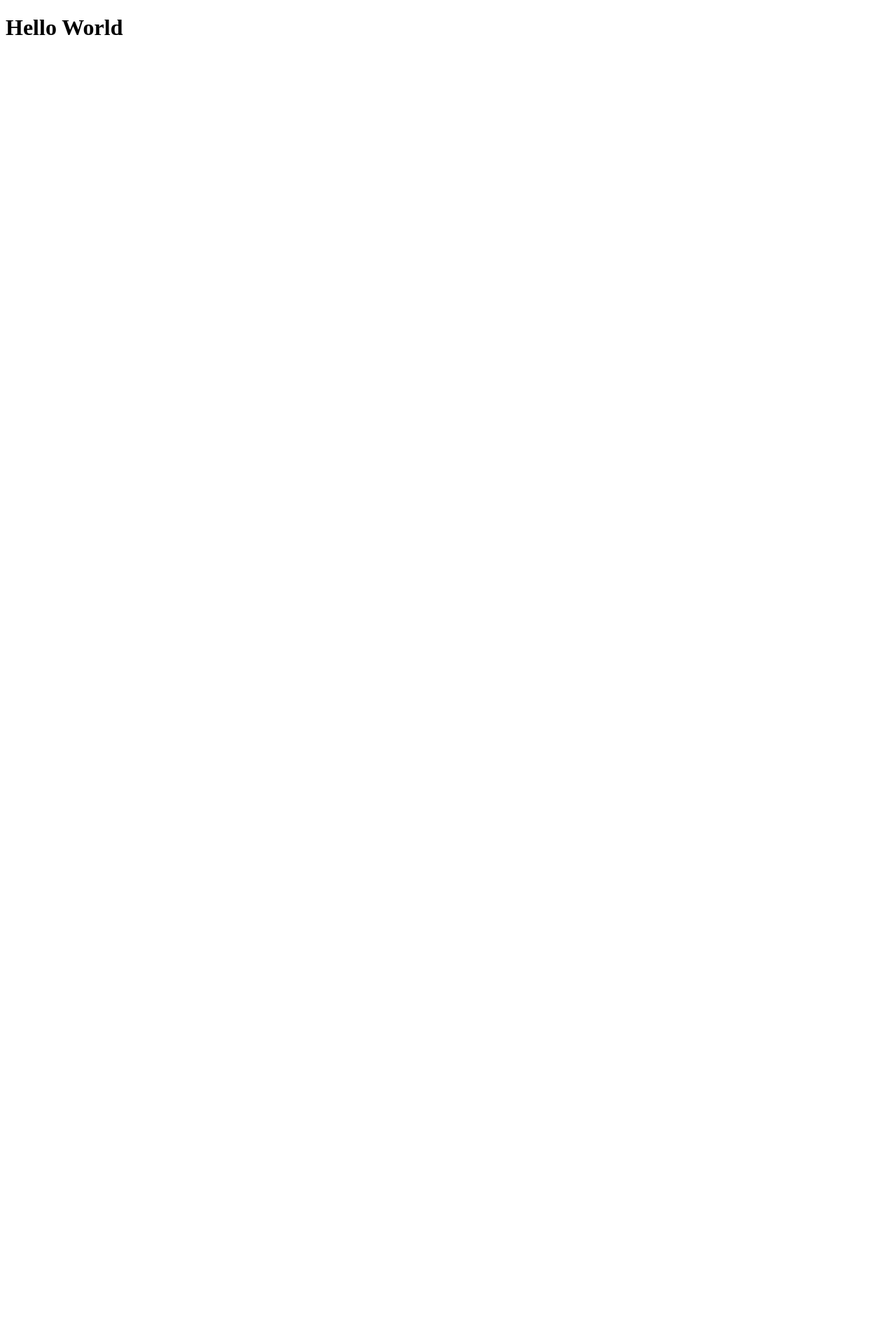
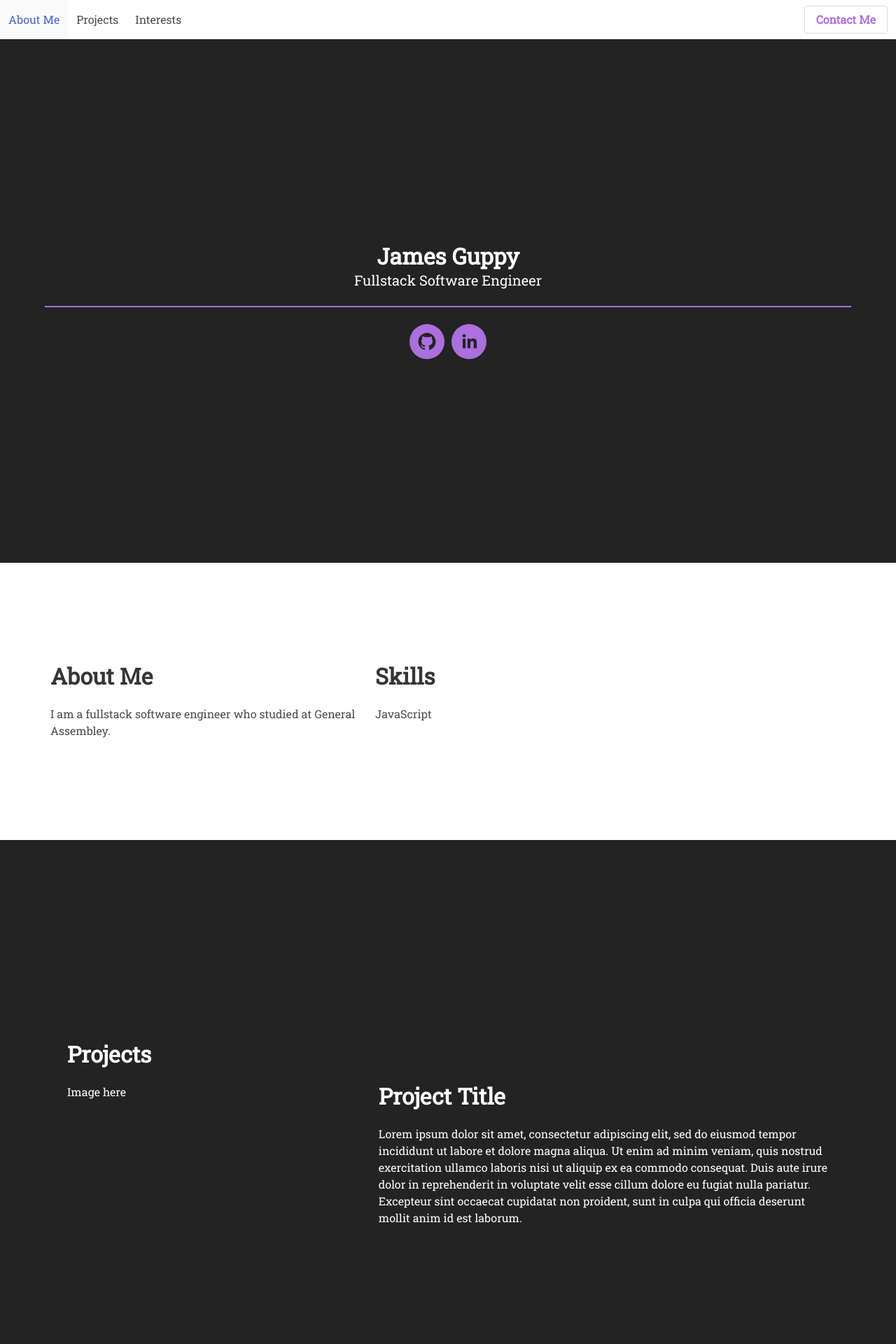
Before and after one commit to jguppy92/portfolio, a React (Create React App) app: page / in a window 1280 px wide. Shown: the top 1920 px of the page at 70% size. Before the commit the page ends 800 px from the top, so only its background shows below. Built offline with nearby package versions, Linux system fonts and the light colour scheme.

Commit message:
initial commit

```diff
--- a/package.json
+++ b/package.json
@@ -3,11 +3,13 @@
   "version": "0.1.0",
   "private": true,
   "dependencies": {
+    "bulma": "^0.9.3",
     "eslint-plugin-jsx-a11y": "^6.4.1",
     "eslint-plugin-react-hooks": "^4.2.0",
     "react": "^17.0.2",
     "react-dom": "^17.0.2",
     "react-scripts": "4.0.3",
+    "react-social-icons": "^5.6.1",
     "sass": "^1.42.1"
   },
   "scripts": {
--- a/public/index.html
+++ b/public/index.html
@@ -3,6 +3,9 @@
   <head>
     <meta charset="utf-8" />
     <link rel="icon" href="%PUBLIC_URL%/favicon.ico" />
+    <link rel="preconnect" href="https://fonts.googleapis.com">
+<link rel="preconnect" href="https://fonts.gstatic.com" crossorigin>
+<link href="https://fonts.googleapis.com/css2?family=Roboto+Slab:wght@100;400&display=swap" rel="stylesheet">
     <meta name="viewport" content="width=device-width, initial-scale=1" />
     <title>GA-LDN React Template</title>
   </head>
--- a/src/App.js
+++ b/src/App.js
@@ -1,5 +1,115 @@
+import React from 'react'
+import { SocialIcon } from 'react-social-icons'
+
 function App() {
-  return <h1>Hello World</h1>
+  return (
+    <>
+      <nav className="navbar" role="navigation" aria-label="main navigation">
+        <div className="navbar-brand">
+        </div>
+        <div className="navbar-menu">
+          <div className="navbar-start">
+            <a className="navbar-item" href="#about">
+              <p>About Me</p>
+            </a>
+            <a className="navbar-item" href="#projects">
+              <p>Projects</p>
+            </a>
+            <a className="navbar-item" href="#interests">
+              <p>Interests</p>
+            </a>
+          </div>
+        </div>
+        <div className="navbar-end">
+          <div className="navbar-item">
+            <div className="buttons">
+              <a className="button purple is-inverted">
+                <strong>Contact Me</strong>
+              </a>
+            </div>
+          </div>
+        </div>
+      </nav>
+      <section className="hero dark is-fullheight-with-navbar">
+        <div className="hero-body">
+          <div className="container has-text-centered">
+            <p className="title">
+              James Guppy
+            </p>
+            <p className="subtitle">
+              Fullstack Software Engineer
+            </p>
+            <hr></hr>
+            <SocialIcon
+              url="https://github.com/jguppy92" bgColor="#ac6fde" className="social-icon"
+            />
+            <SocialIcon
+              url="https://linkedin.com/in/james-guppy/" bgColor="#ac6fde"
+              className="social-icon"
+            />
+          </div>
+        </div>
+      </section>
+      <section className="section is-medium" id="about">
+        <div className="columns">
+          <div className="column is-two-fifths">
+            <h1 className="title">About Me</h1>
+            <p className="text">
+              I am a fullstack software engineer who studied at General Assembley.
+            </p>
+          </div>
+          <div className="column is-three-fifths">
+            <h1 className="title">Skills</h1>
+            <p className="text">
+              JavaScript
+            </p>
+          </div>
+        </div>
+      </section>
+      <section className="section is-large dark" id="projects">
+        <h1 className="title">Projects</h1>
+        <div className="columns">
+          <div className="column is-two-fifths">
+            <p className="text">
+              Image here
+            </p>
+          </div>
+          <div className="column is-three-fifths">
+            <h1 className="title">Project Title</h1>
+            <p className="text">
+            Lorem ipsum dolor sit amet, consectetur adipiscing elit, sed do eiusmod tempor incididunt ut labore et dolore magna aliqua. Ut enim ad minim veniam, quis nostrud exercitation ullamco laboris nisi ut aliquip ex ea commodo consequat. Duis aute irure dolor in reprehenderit in voluptate velit esse cillum dolore eu fugiat nulla pariatur. Excepteur sint occaecat cupidatat non proident, sunt in culpa qui officia deserunt mollit anim id est laborum.
+            </p>
+          </div>
+        </div>
+      </section>
+      <section className="section is-medium" id="interests">
+        <div className="columns">
+          <div className="column is-two-fifths">
+            <h1 className="title">Interests</h1>
+            <p className="text">
+            Lorem ipsum dolor sit amet, consectetur adipiscing elit, sed do eiusmod tempor incididunt ut labore et dolore magna aliqua. Ut enim ad minim veniam, quis nostrud exercitation ullamco laboris nisi ut aliquip ex ea commodo consequat. Duis aute irure dolor in reprehenderit in voluptate velit esse cillum dolore eu fugiat nulla pariatur. Excepteur sint occaecat cupidatat non proident, sunt in culpa qui officia deserunt mollit anim id est laborum.
+            </p>
+          </div>
+        </div>
+      </section>
+      <section className="section is-large dark" id="contact">
+        <h1 className="title">Contact Me</h1>
+        <div className="columns">
+          <div className="column is-two-fifths">
+            <p className="text">
+              Image here
+            </p>
+          </div>
+          <div className="column is-three-fifths">
+            <h1 className="title">Project Title</h1>
+            <p className="text">
+            Lorem ipsum dolor sit amet, consectetur adipiscing elit, sed do eiusmod tempor incididunt ut labore et dolore magna aliqua. Ut enim ad minim veniam, quis nostrud exercitation ullamco laboris nisi ut aliquip ex ea commodo consequat. Duis aute irure dolor in reprehenderit in voluptate velit esse cillum dolore eu fugiat nulla pariatur. Excepteur sint occaecat cupidatat non proident, sunt in culpa qui officia deserunt mollit anim id est laborum.
+            </p>
+          </div>
+        </div>
+      </section>
+    </>
+  )
 }
 
 export default App
--- a/src/styles/main.scss
+++ b/src/styles/main.scss
@@ -0,0 +1,30 @@
+@import '~bulma/bulma.sass';
+
+$brand-dark-grey: #242323;
+$brand-purple: #ac6fde;
+
+* {
+  font-family: 'Roboto Slab', serif;
+}
+
+.navbar-end {
+  .purple {
+    color: $brand-purple;
+  }
+}
+
+hr {
+  background-color: $brand-purple;
+}
+
+.social-icon {
+  margin: 0px 5px;
+}
+
+.dark {
+  background-color: $brand-dark-grey;
+  color: white;
+  h1, p {
+    color: white;
+  }
+}
```
Also changed, not shown: 2 other files (tests, documents, lock files or other folders).
